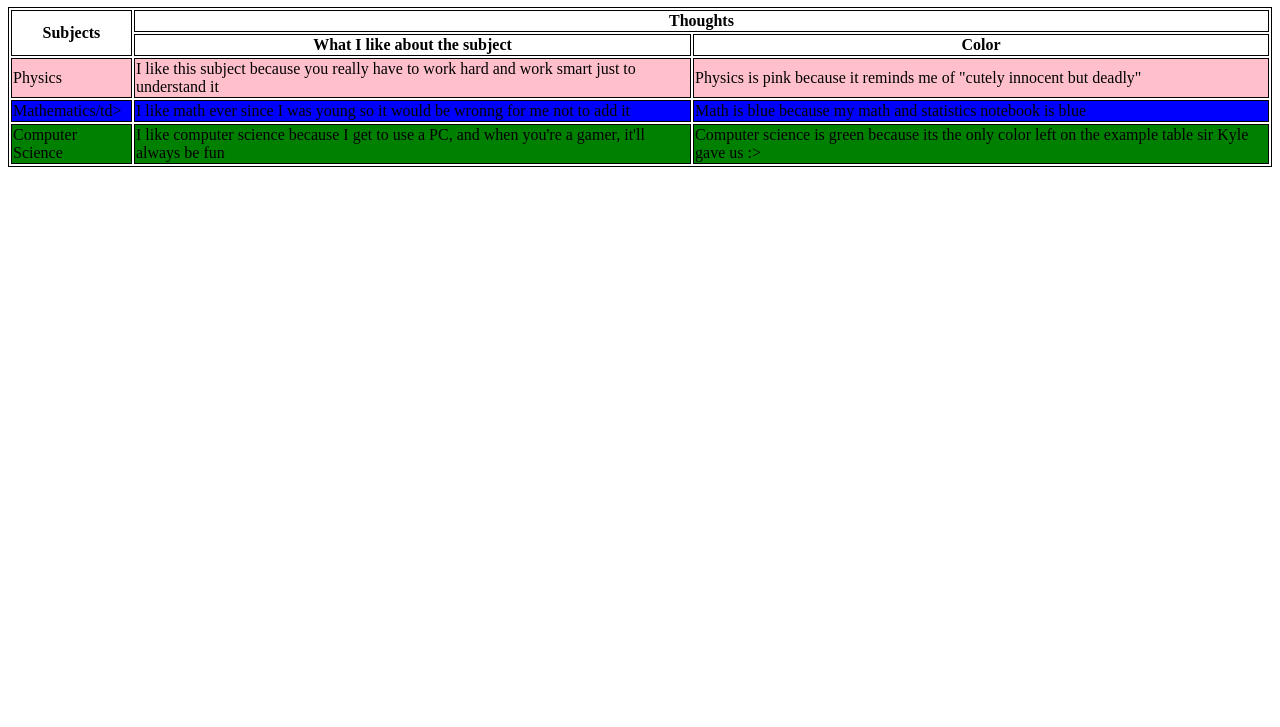
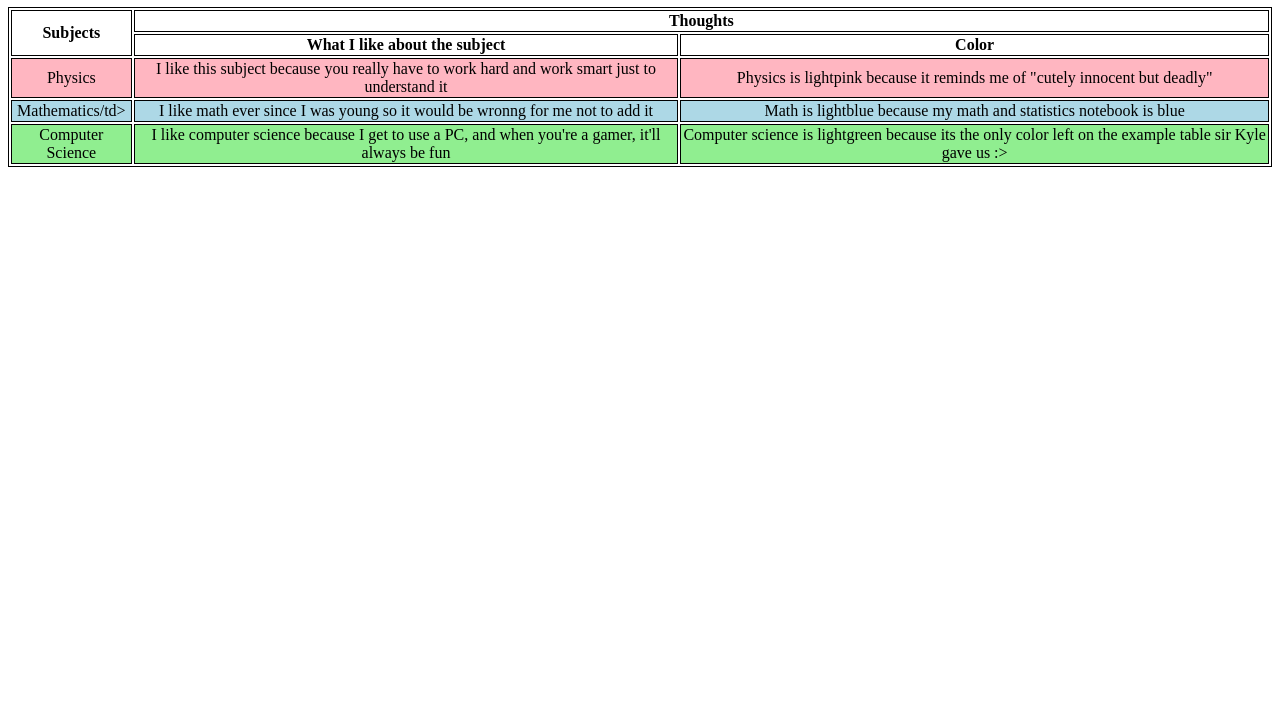
Before and after one commit to Aviii7/Sodium-Lab3-Daguro, a plain HTML site: page subjects.html in a window 1280 px wide. Shown: the part 73-800 px from the top of the page. Drawn offline with Linux system fonts and the light colour scheme.

Commit message:
Update subjects.html

```diff
--- a/subjects.html
+++ b/subjects.html
@@ -9,30 +9,30 @@
       <meta name="date-submitted" content="01-10-2024">
    </head>
    <body>
-      <h1>Catto Sparklez</h1>
+       <h1>Catto Sparklez</h1>
 	   <table style="border: 1px solid black">
 		<tr>
-			<th rowspan="2" style="border: 1px solid black">Subjects</th>
-            <th colspan="2" style="border: 1px solid black">Thoughts</th>
+			<th rowspan="2" style="border: 1px solid black; text-align: center">Subjects</th>
+           	<th colspan="2" style="border: 1px solid black; text-align: center">Thoughts</th>
 		</tr>
-        <tr>
-            <th style="border: 1px solid black">What I like about the subject</th>
-            <th style="border: 1px solid black">Color</th>
+       	<tr>
+            <th style="border: 1px solid black; text-align: center">What I like about the subject</th>
+            <th style="border: 1px solid black; text-align: center">Color</th>
         </tr>
-        <tr style="background-color: pink">
-            <td style="border: 1px solid black">Physics</td>
-            <td style="border: 1px solid black">I like this subject because you really have to work hard and work smart just to understand it</td>
-            <td style="border: 1px solid black">Physics is pink because it reminds me of "cutely innocent but deadly"</td>
+        <tr style="background-color: lightpink">
+            <td style="border: 1px solid black; text-align: center">Physics</td>
+            <td style="border: 1px solid black; text-align: center">I like this subject because you really have to work hard and work smart just to understand it</td>
+            <td style="border: 1px solid black; text-align: center">Physics is lightpink because it reminds me of "cutely innocent but deadly"</td>
         </tr>
-        <tr style="background-color: blue">
-            <td style="border: 1px solid black">Mathematics/td>
-            <td style="border: 1px solid black">I like math ever since I was young so it would be wronng for me not to add it</td>
-            <td style="border: 1px solid black">Math is blue because my math and statistics notebook is blue</td>
+        <tr style="background-color: lightblue">
+            <td style="border: 1px solid black; text-align: center">Mathematics/td>
+            <td style="border: 1px solid black; text-align: center">I like math ever since I was young so it would be wronng for me not to add it</td>
+            <td style="border: 1px solid black; text-align: center">Math is lightblue because my math and statistics notebook is blue</td>
         </tr>
-        <tr style="background-color: green">
-            <td style="border: 1px solid black">Computer Science</td>
-            <td style="border: 1px solid black">I like computer science because I get to use a PC, and when you're a gamer, it'll always be fun</td>
-            <td style="border: 1px solid black">Computer science is green because its the only color left on the example table sir Kyle gave us :></td>
+        <tr style="background-color: lightgreen">
+            <td style="border: 1px solid black; text-align: center">Computer Science</td>
+            <td style="border: 1px solid black; text-align: center">I like computer science because I get to use a PC, and when you're a gamer, it'll always be fun</td>
+            <td style="border: 1px solid black; text-align: center">Computer science is lightgreen because its the only color left on the example table sir Kyle gave us :></td>
         </tr>
 	   </table>
    </body>
```
